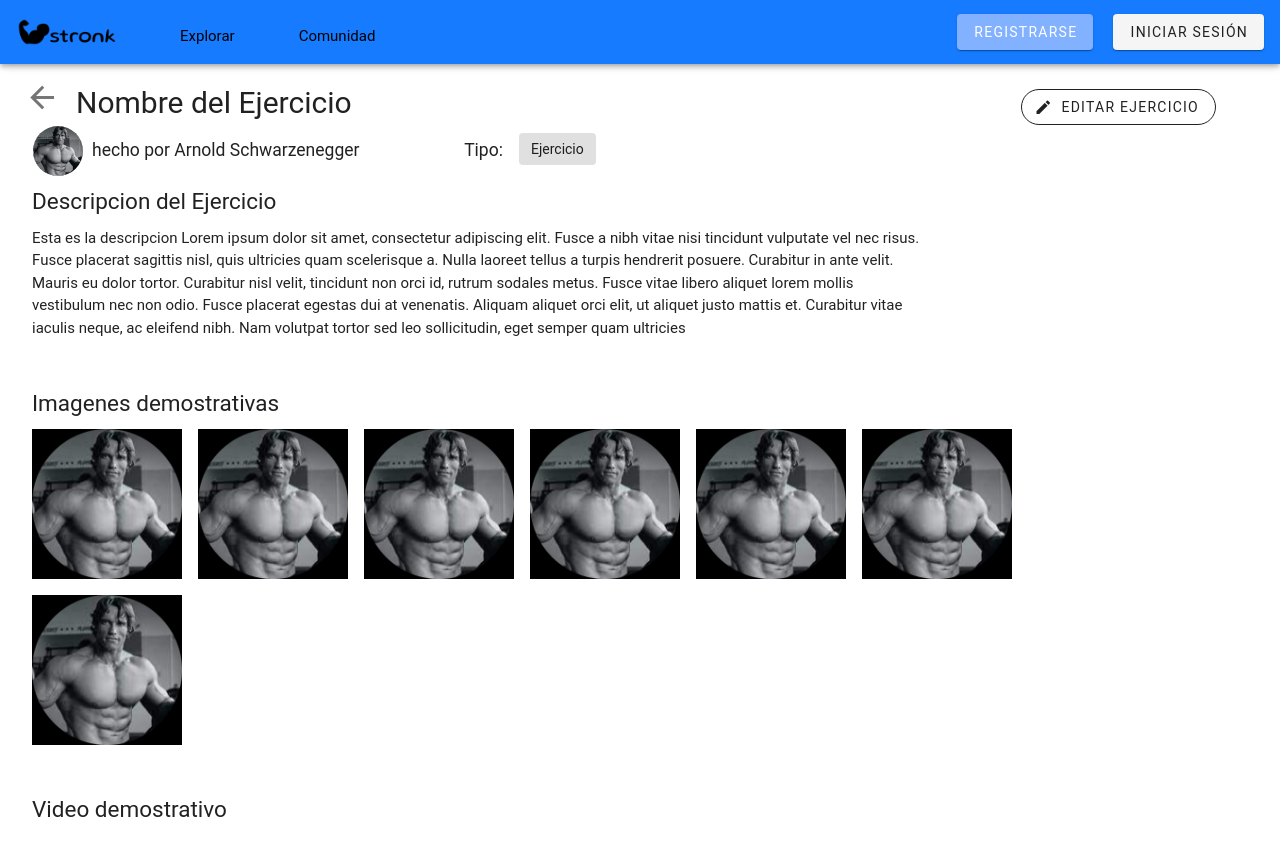
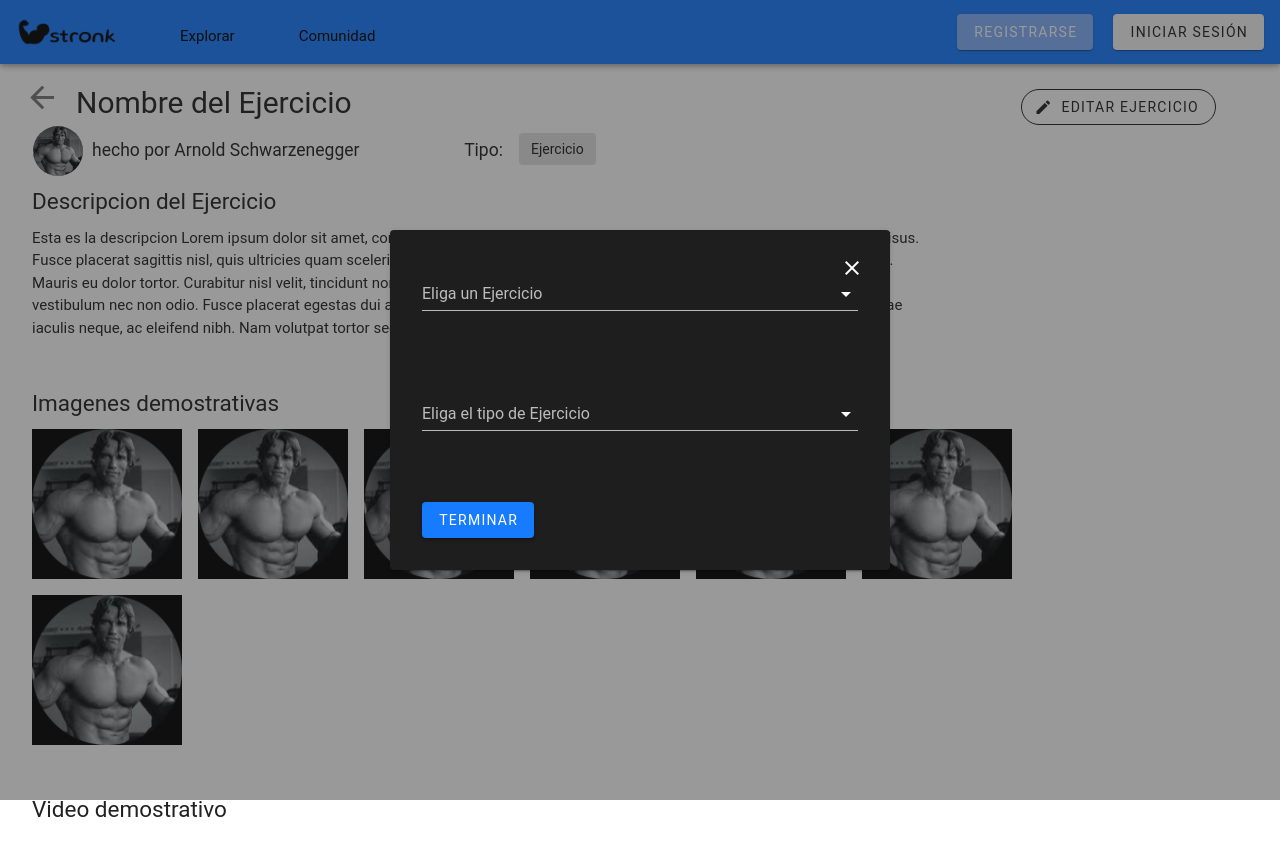
Before and after one commit to Federico-Shih/stronk, a Vue app: page /exercises/data in a window 1280 px wide. Both pictures are taken after a click on the button "EDITAR EJERCICIO". Shown: the top 856 px of the page. Built offline with nearby package versions, Linux system fonts and the light colour scheme.

Commit message:
ExercisePopup y exercise store

```diff
--- a/src/components/ExercisePopup.vue
+++ b/src/components/ExercisePopup.vue
@@ -5,48 +5,56 @@
           style="position: absolute; right: 0; top: 0; z-index: 1000"
           class="ma-5"
           icon
-          @click="hidePopup"
+          @click="hideExPopup()"
       >
         <v-icon>mdi-close</v-icon>
       </v-btn>
-      <v-select v-model="exerciseSelected" :items="exercises" item-value="id" item-text="name" label="Eliga un Ejercicio"></v-select>
-      <v-select v-model="exerciseType"  :item="Type" label="Eliga el tipo de Ejercicio"></v-select>
+      <v-select v-model="exerciseSelected" :items="exercises" item-value="id" item-text="name" label="Eliga un Ejercicio" return-object></v-select>
+      <v-spacer style="height: 50px"></v-spacer>
+      <v-select v-model="exerciseType"  :items="Type" label="Eliga el tipo de Ejercicio"></v-select>
+      <v-spacer style="height: 50px"></v-spacer>
       <v-btn @click="onSumbit" color="primary">Terminar</v-btn>
     </v-card>
-
   </v-overlay>
 </template>
 
 <script>
-import { mapActions} from "pinia";
+import {mapActions, mapState} from "pinia";
 import { useExerciseStore} from "../stores/exercise";
+import {useExPopupStore} from "../stores/expopup";
 
 export default {
   name: "ExercisePopup",
   data()  {
     return{
-      exerciseSelected,
-      exerciseType,
+      exerciseSelected:null,
+      exerciseType:null,
       Type:['Tiempo','Repeticiones','Ambos'],
-      exercises:[ {id:1 ,name:"abdominales", detail:"abdos",type:"exercise",date:16000 ,metadata:null}],
+      exercises:[ {id:1 ,name:"abdominales", detail:"abdos",type:"exercise",date:16000 ,metadata:null},
+          {id:2 ,name:"jumping jacks", detail:"core",type:"exercise",date:16000 ,metadata:null} ],
+    };
+  },
+  computed:{
+    ...mapState(useExPopupStore, ["show"]),
+  },
+  watch: {
+    show(){
+
     }
   },
-  computed:{
+  methods: {
+    ...mapActions(useExerciseStore, ["getExercises"]),
+    ...mapActions(useExPopupStore,["hideExPopup"]),
+    onSumbit(){
+      this.$emit('ex-sumbit',this.exerciseSelected,this.exerciseType);
+      this.hideExPopup();
+    },
 
   },
-  watch: {
-
-  },
-  methods: {
-    onSumbit() {
-      this.$emit('sumbit',this.exerciseSelected,this.exerciseType);
-    }
-  },
-  mounted:{
-    ...mapActions(useExerciseStore, ["getExercises"]),
-    retrieveExercises(){
-      this.exercises=this.getExercises();
-    }
+  mounted() {
+    // retrieveExercises(){
+    //   this.exercises=this.getExercises();
+    // }
   }
 };
 
--- a/src/stores/exercise.js
+++ b/src/stores/exercise.js
@@ -26,13 +26,13 @@ export const useExerciseStore = defineStore("exercise",{
                 if(result !== ""){
                     this.exercises=result.content;
                 }
-            } catch (error) {
+            }catch (error) {
                 console.log("Oops!");
             }
             return this.exercises;
         }
     },
-    mounted:{
+    created:{
         ...mapActions(useProfileStore, ["getToken"]),
         setToken(){
             this.userToken=this.getToken();
--- /dev/null
+++ b/src/stores/expopup.js
@@ -0,0 +1,15 @@
+import { defineStore } from "pinia";
+
+export const useExPopupStore = defineStore("expopup", {
+    state: () => ({
+        show: false,
+    }),
+    actions: {
+        showExPopup() {
+            this.show = true;
+        },
+        hideExPopup() {
+            this.show = false;
+        },
+    },
+});
--- a/src/views/ExerciseDetailsPage.vue
+++ b/src/views/ExerciseDetailsPage.vue
@@ -15,7 +15,7 @@
       </div>
 
       <div class="mr-16 alignmentToTheRight">
-        <v-btn outlined class="rounded-pill">
+        <v-btn outlined class="rounded-pill" @click="showExPopup()">
           <v-icon left>mdi-pencil</v-icon>
           Editar Ejercicio
         </v-btn>
@@ -62,18 +62,22 @@
     <div class="d-flex flex-column ml-8 mb-8">
       <h2>Video demostrativo</h2>
     </div>
+    <ExercisePopup @ex-sumbit="sumbitEx"/>
   </div>
+
 </template>
 
 <script>
 import temp from "../assets/arnold.png";
 import GoBackButton from "../components/GoBackButton.vue";
-
+import {mapActions} from "pinia";
+import {useExPopupStore} from "../stores/expopup";
+import ExercisePopup from "../components/ExercisePopup.vue"
 
 export default {
   components: {
-   GoBackButton
-
+   GoBackButton,
+    ExercisePopup
   },
   mounted() {
     this.$route.params.id;
@@ -86,9 +90,19 @@ export default {
         "Esta es la descripcion Lorem ipsum dolor sit amet, consectetur adipiscing elit. Fusce a nibh vitae nisi tincidunt vulputate vel nec risus. Fusce placerat sagittis nisl, quis ultricies quam scelerisque a. Nulla laoreet tellus a turpis hendrerit posuere. Curabitur in ante velit. Mauris eu dolor tortor. Curabitur nisl velit, tincidunt non orci id, rutrum sodales metus. Fusce vitae libero aliquet lorem mollis vestibulum nec non odio. Fusce placerat egestas dui at venenatis. Aliquam aliquet orci elit, ut aliquet justo mattis et. Curabitur vitae iaculis neque, ac eleifend nibh. Nam volutpat tortor sed leo sollicitudin, eget semper quam ultricies",
       type:'Ejercicio',
       images: [temp, temp, temp, temp, temp, temp, temp],
-      videos: []
+      videos: [],
+      exercise:null,
+      typeEx:null,
     };
   },
+  methods:{
+    ...mapActions(useExPopupStore, ["showExPopup"]),
+    sumbitEx(ExerciseSelected,ExerciseType){
+      console.log("LLego");
+      console.log(ExerciseSelected);
+      console.log(ExerciseType)
+    },
+  }
 };
 </script>
 
```
